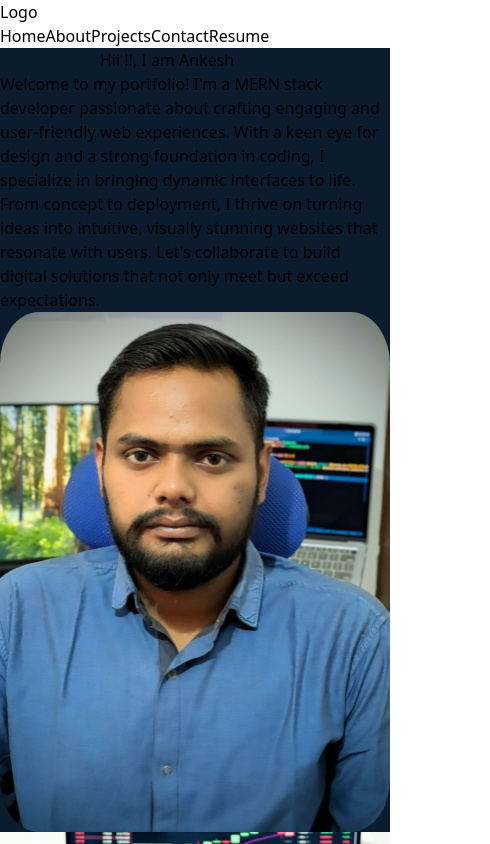
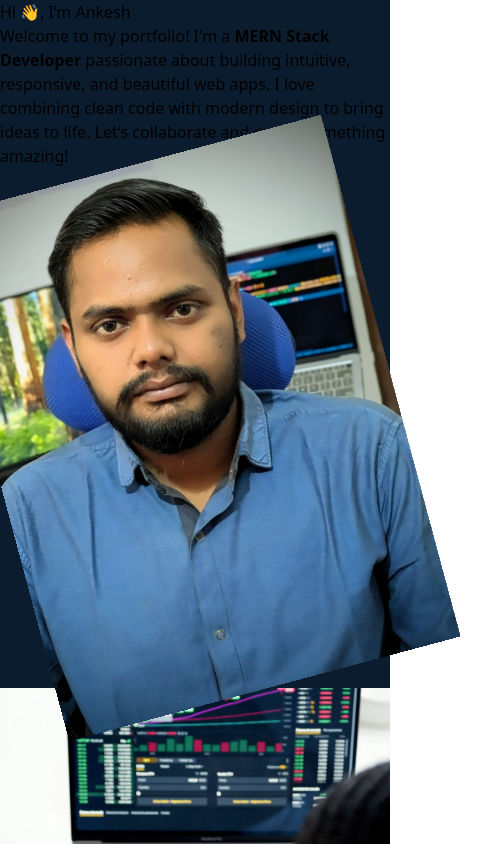
Before and after one commit to ankeshkumarsingh2791/Portfolio, a React (Vite) app: page / in a window 390 px wide. Shown: the top 844 px of the page, 490 px wide, since content can reach past the window. Built offline with nearby package versions, Linux system fonts and the light colour scheme.

Commit message:
Add react-icons dependency and enhance NavBar with mobile responsiveness

```diff
--- a/package.json
+++ b/package.json
@@ -17,6 +17,7 @@
     "motion": "^12.4.1",
     "react": "^18.2.0",
     "react-dom": "^18.2.0",
+    "react-icons": "^5.5.0",
     "react-router-dom": "^6.26.2",
     "remixicon": "^4.3.0",
     "tailwind-merge": "^3.0.1"
--- a/src/Components/Home.jsx
+++ b/src/Components/Home.jsx
@@ -7,65 +7,66 @@ import ServicePage from '../Pages/ServicePage'
 import Project from './Project'
 import Contact from './Contact'
 
-import Footer from './Footer'
 import BioData from './BioData'
 import Testinomial from './Testinomial'
 const Home = () => {
   return (
     <>
-    <NavBar />
+
     <Container bgColor={"#0B1C2E"}>
 
-         <motion.div
 
-         className="w-full   text-white py-1 sm:py-12 sm:mt-10   md:justify-center md:items-center  md:flex">
-          <div className="sm:w-1/2 sm:px-8 sm:justify-center  sm:text-start flex flex-col gap-4 ">
-            <motion.h3
-            animate={{x: [0, 100, 0, 100], y:[-50,0]  } }
-            transition={{duration: 3, delay:1,}}
+    <motion.div
+      initial={{ opacity: 0, y: 40 }}
+      animate={{ opacity: 1, y: 0 }}
+      transition={{ duration: 1 }}
+      className="w-full bg-gradient-to-b from-[#102236] via-[#17304B] to-[#102236] text-white py-10 sm:py-24 px-4 sm:px-10 md:px-20 flex flex-col-reverse md:flex-row items-center justify-between gap-0"
+    >
+      {/* Left Content */}
+      <div className="md:w-1/2 text-center md:text-left space-y-6">
+        <motion.h3
+          initial={{ x: -100, opacity: 0 }}
+          animate={{ x: 0, opacity: 1 }}
+          transition={{ delay: 0.3, duration: 1 }}
+          className="text-3xl sm:text-4xl md:text-5xl font-bold leading-tight"
+        >
+          Hi 👋, I’m <span className="text-cyan-400">Ankesh</span>
+        </motion.h3>
+
+        <p className="text-sm sm:text-lg md:text-xl text-gray-300 leading-relaxed">
+          Welcome to my portfolio! I'm a <strong className="text-white">MERN Stack Developer</strong> passionate about building intuitive, responsive, and beautiful web apps. I love combining clean code with modern design to bring ideas to life. Let’s collaborate and create something amazing!
+        </p>
+      </div>
+
+      {/* Right Image Section */}
+      <motion.div
+        className="md:w-1/2 flex justify-center"
+        initial={{ scale: 0.8, opacity: 0 }}
+        animate={{ scale: 1, opacity: 1 }}
+        transition={{ duration: 1.2 }}
+      >
+        <motion.div
+          animate={{
+            rotate: [0, 15, -15, 0],
+            scale: [1, 1.05, 1],
+          }}
+          transition={{
+            duration: 4,
+            repeat: Infinity,
+            ease: 'easeInOut',
+          }}
+          className="relative rounded-full shadow-2xl bg-white/10 backdrop-blur-md border border-white/20"
+        >
+          <img
+            src="Profile.jpg"
+            alt="Ankesh's Profile"
+            className="w-64 sm:w-72 md:w-80 rounded-full p-4"
+          />
+        </motion.div>
+      </motion.div>
+    </motion.div>
 
 
-
-             className="sm:text-4xl md:mt-5 mt-20   text-xl font-semibold">
-             Hii !!, I am Ankesh
-            </motion.h3
-            >
-            <p className="sm:text-xl text-center  text-sm font-sans  sm:leading-8">
-            Welcome to my portfolio! I'm a MERN stack developer passionate about crafting engaging and user-friendly web experiences. With a keen eye for design and a strong foundation in coding, I specialize in bringing dynamic interfaces to life. From concept to deployment, I thrive on turning ideas into intuitive, visually stunning websites that resonate with users. Let's collaborate to build digital solutions that not only meet but exceed expectations.
-            </p>
-          </div>
-
-          <motion.div
-
-          className="sm:w-1/2 p-10  flex justify-center  ">
-          {/* <img className='w-60 p-10' src='Ankesh-1.png' alt='' /> */}
-
-
-          <motion.div
-
-          className=' rounded-xl bg-slate-400 border-black  '>
-
-          <motion.img
-           animate={{
-            scale:[1,1,1,1],
-            rotate: [0,360,360,0],
-            borderRadius:["10%","10%","50%","10%"]
-          }}
-
-          transition={{
-            duration:5
-            , ease: "easeInOut",
-            // repeat:Infinity,
-            repeatDelay:1,
-
-
-
-          }}
-          className='w-64 p-10 rounded-md' src='Profile.jpg' alt='' />
-          </motion.div>
-
-          </motion.div>
-        </motion.div>
 
 
     </Container>
@@ -77,7 +78,7 @@ const Home = () => {
 
     <Contact />
 
-    <Footer />
+
     </>
   )
 }
--- a/src/Components/Layout.jsx
+++ b/src/Components/Layout.jsx
@@ -1,7 +1,8 @@
 import React from 'react'
 import { Link, Outlet } from 'react-router-dom'
 import NavBar from './NavBar'
-import Home from './Home'
+import Footer from './Footer'
+
 
 const Layout = () => {
   return (
@@ -12,6 +13,8 @@ const Layout = () => {
 
             <Outlet/ >
         </div>
+         <Footer />
+
 
     </div>
     </>
--- a/src/Components/NavBar.jsx
+++ b/src/Components/NavBar.jsx
@@ -1,34 +1,47 @@
-import React from 'react'
-import { Link } from 'react-router-dom'
+import React, { useState } from 'react';
+import { Link } from 'react-router-dom';
+import { HiMenu, HiX } from 'react-icons/hi';
 
 const NavBar = () => {
+  const [isOpen, setIsOpen] = useState(false);
+
   return (
-    <div className='w-full px-4 sm:px-32 sm:h-16  flex fixed opacity-95 py-2.5 justify-between ring-2 text-white z-50 bg-[#17304B]'>
-        <div className='sm:block hidden'>
-      Logo
-        </div>
-        <div className=' justify-center ml-8 sm:ml-0 flex gap-4 text-sm sm:text-lg sm:gap-16 '>
-          <Link to={"/home"}>
-          Home
-          </Link>
-          <Link to={"/about"}>
-           About
-          </Link>
-          <Link to={"/projects"}>
-          Projects
-
-          </Link>
-           <Link to={"/contact"}>
-           Contact
-           </Link>
-           <Link to={"/resume"}>
-            Resume
-           </Link>
-
+    <header className="fixed top-0 left-0 w-full z-50 bg-[#17304B] shadow-md text-white">
+      <div className="max-w-7xl mx-auto px-4 sm:px-6 lg:px-12 flex items-center justify-between h-16">
+        {/* Logo */}
+        <div className="text-xl font-bold tracking-wide">
+          <Link to="/">Logo</Link>
         </div>
 
-    </div>
-  )
-}
+        {/* Desktop Menu */}
+        <nav className="hidden md:flex space-x-8 text-sm lg:text-base font-medium">
+          <Link to="/home" className="hover:text-cyan-400 transition">Home</Link>
+          <Link to="/about" className="hover:text-cyan-400 transition">About</Link>
+          <Link to="/projects" className="hover:text-cyan-400 transition">Projects</Link>
+          <Link to="/contact" className="hover:text-cyan-400 transition">Contact</Link>
+          <Link to="/resume" className="hover:text-cyan-400 transition">Resume</Link>
+        </nav>
 
-export default NavBar
+        {/* Mobile Menu Button */}
+        <div className="md:hidden">
+          <button onClick={() => setIsOpen(!isOpen)} className="focus:outline-none">
+            {isOpen ? <HiX size={26} /> : <HiMenu size={26} />}
+          </button>
+        </div>
+      </div>
+
+      {/* Mobile Menu Dropdown */}
+      {isOpen && (
+        <div className="md:hidden bg-[#17304B] px-4 pb-4 pt-2 space-y-3 text-base">
+          <Link to="/home" onClick={() => setIsOpen(false)} className="block hover:text-cyan-400">Home</Link>
+          <Link to="/about" onClick={() => setIsOpen(false)} className="block hover:text-cyan-400">About</Link>
+          <Link to="/projects" onClick={() => setIsOpen(false)} className="block hover:text-cyan-400">Projects</Link>
+          <Link to="/contact" onClick={() => setIsOpen(false)} className="block hover:text-cyan-400">Contact</Link>
+          <Link to="/resume" onClick={() => setIsOpen(false)} className="block hover:text-cyan-400">Resume</Link>
+        </div>
+      )}
+    </header>
+  );
+};
+
+export default NavBar;
```
Also changed, not shown: 1 other file (tests, documents, lock files or other folders).
